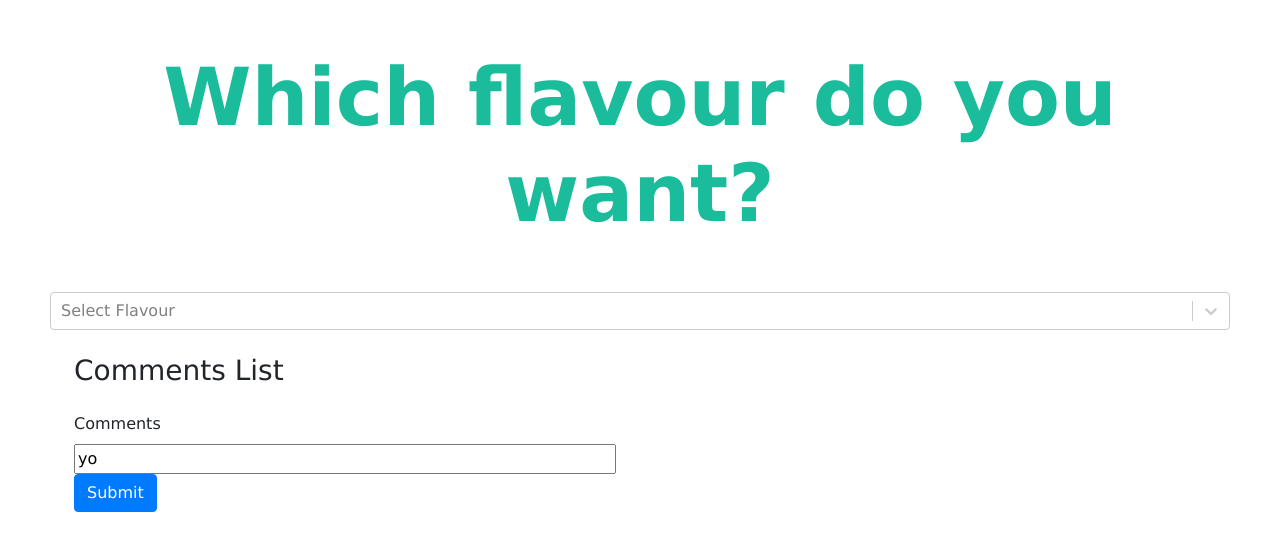
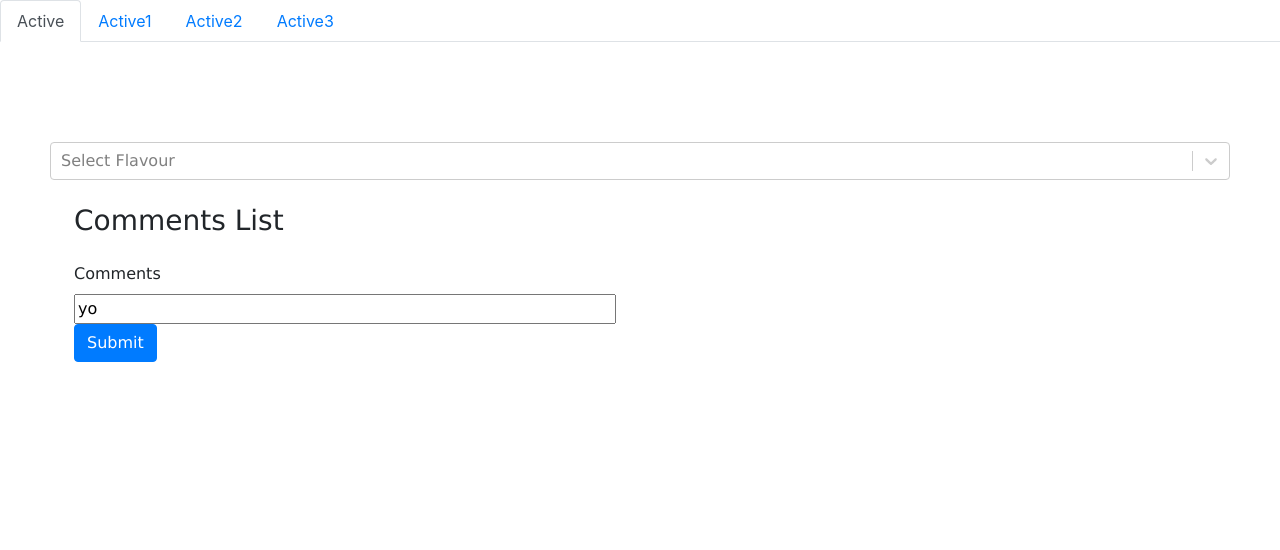
Before and after one commit to ramanamatya/react-training, a React app: page / in a window 1280 px wide. Shown: the top 550 px of the page. Built offline with nearby package versions, Linux system fonts and the light colour scheme; the HTML template or start-up script is replaced by a standard one.

Commit message:
router added.

```diff
--- a/package.json
+++ b/package.json
@@ -35,6 +35,8 @@
     "bootstrap": "^4.3.1",
     "react": "^16.8.4",
     "react-dom": "^16.8.4",
+    "react-router": "^5.0.0",
+    "react-router-dom": "^5.0.0",
     "react-select": "^2.4.2"
   }
 }
--- a/src/NameLabel.jsx
+++ b/src/components/NameLabel.jsx
@@ -8,7 +8,7 @@ export default class NameLabel extends Component {
   }
 
   render() {
-    const { name, lastname } = this.props;
+    // const { name, lastname } = this.props;
     const options = [
       { value: 'chocolate', label: 'Chocolate' },
       { value: 'strawberry', label: 'Strawberry' },
--- /dev/null
+++ b/src/components/Navs.jsx
@@ -0,0 +1,32 @@
+import React from 'react';
+import { NavLink } from 'react-router-dom';
+
+import Router from './router';
+
+const NavBars = () => (
+  <ul className="nav nav-tabs">
+    <li className="nav-item">
+      <NavLink to="/" className="nav-link" exact activeClassName="active">Active</NavLink>
+    </li>
+    <li className="nav-item">
+      <NavLink to="/active1" className="nav-link">Active1</NavLink>
+    </li>
+    <li className="nav-item">
+      <NavLink to="/active2" className="nav-link">Active2</NavLink>
+    </li>
+    <li className="nav-item">
+      <NavLink to="/active3" className="nav-link">Active3</NavLink>
+    </li>
+  </ul>
+);
+
+const Navs = () => (
+  <div className="header">
+    <NavBars />
+    <div className="body">
+      <Router />
+    </div>
+  </div>
+);
+
+export default Navs;
--- /dev/null
+++ b/src/components/router.jsx
@@ -0,0 +1,15 @@
+import React from 'react';
+import { Route, Switch } from 'react-router-dom';
+import App from './App';
+import NameLabel from './NameLabel';
+
+export default function () {
+  return (
+    <Switch>
+      <Route path="/" exact component={App} />
+      <Route path="/active1" component={NameLabel} />
+      <Route path="/active2" component={App} />
+      <Route path="/active3" component={App} />
+    </Switch>
+  );
+}
--- a/src/index.jsx
+++ b/src/index.jsx
@@ -1,8 +1,11 @@
 import React from 'react';
 import ReactDOM from 'react-dom';
-import App from './App';
+import { BrowserRouter } from 'react-router-dom';
+import Navs from './components/Navs';
 
 ReactDOM.render(
-  <App />,
+  <BrowserRouter>
+    <Navs />
+  </BrowserRouter>,
   document.getElementById('app'),
 );
```
Also changed, not shown: src/components/App.jsx (renamed from src/App.jsx), src/components/App.scss (renamed from src/App.scss), src/components/Comment.jsx (renamed from src/Comment.jsx), 1 other file (tests, documents, lock files or other folders).
